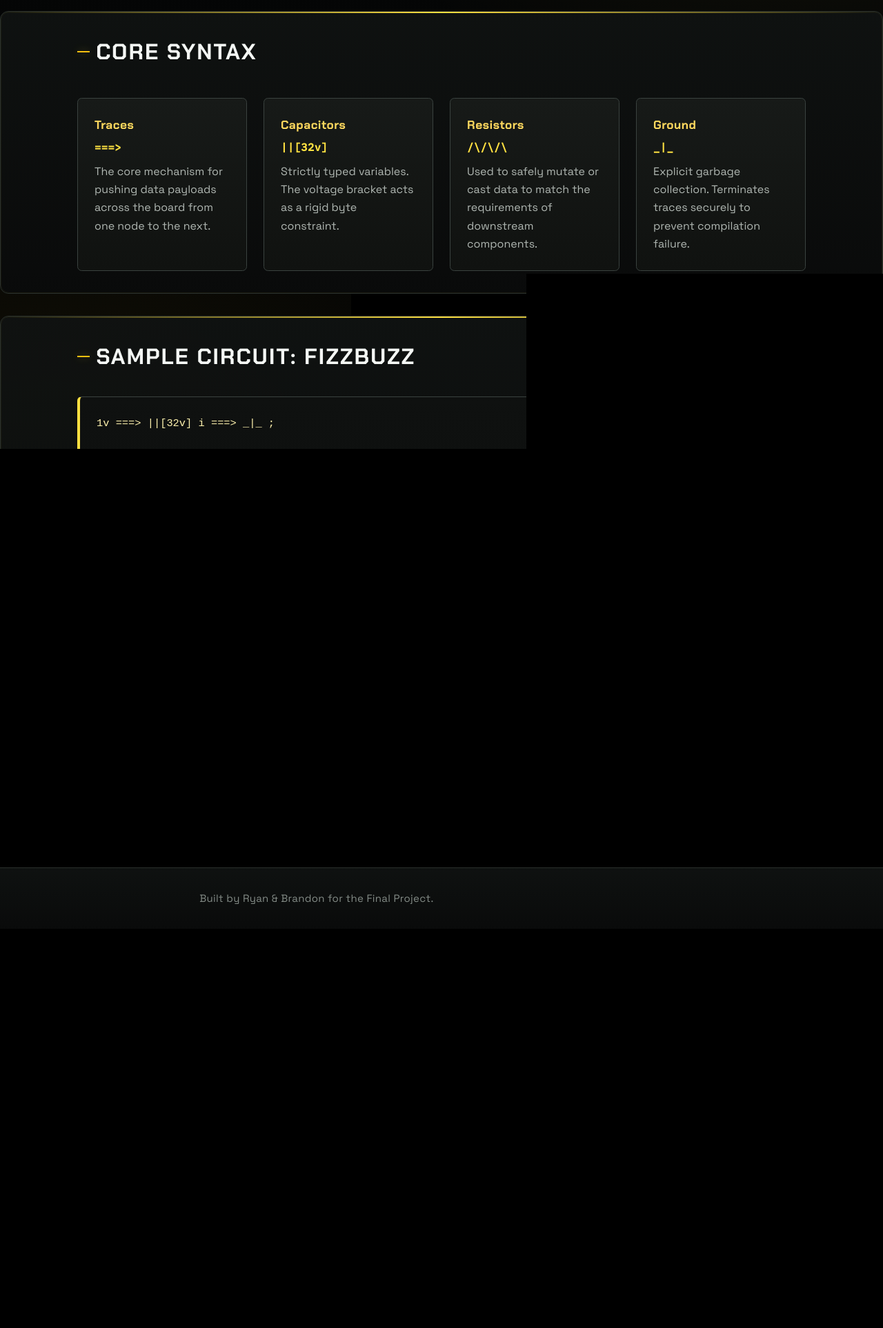
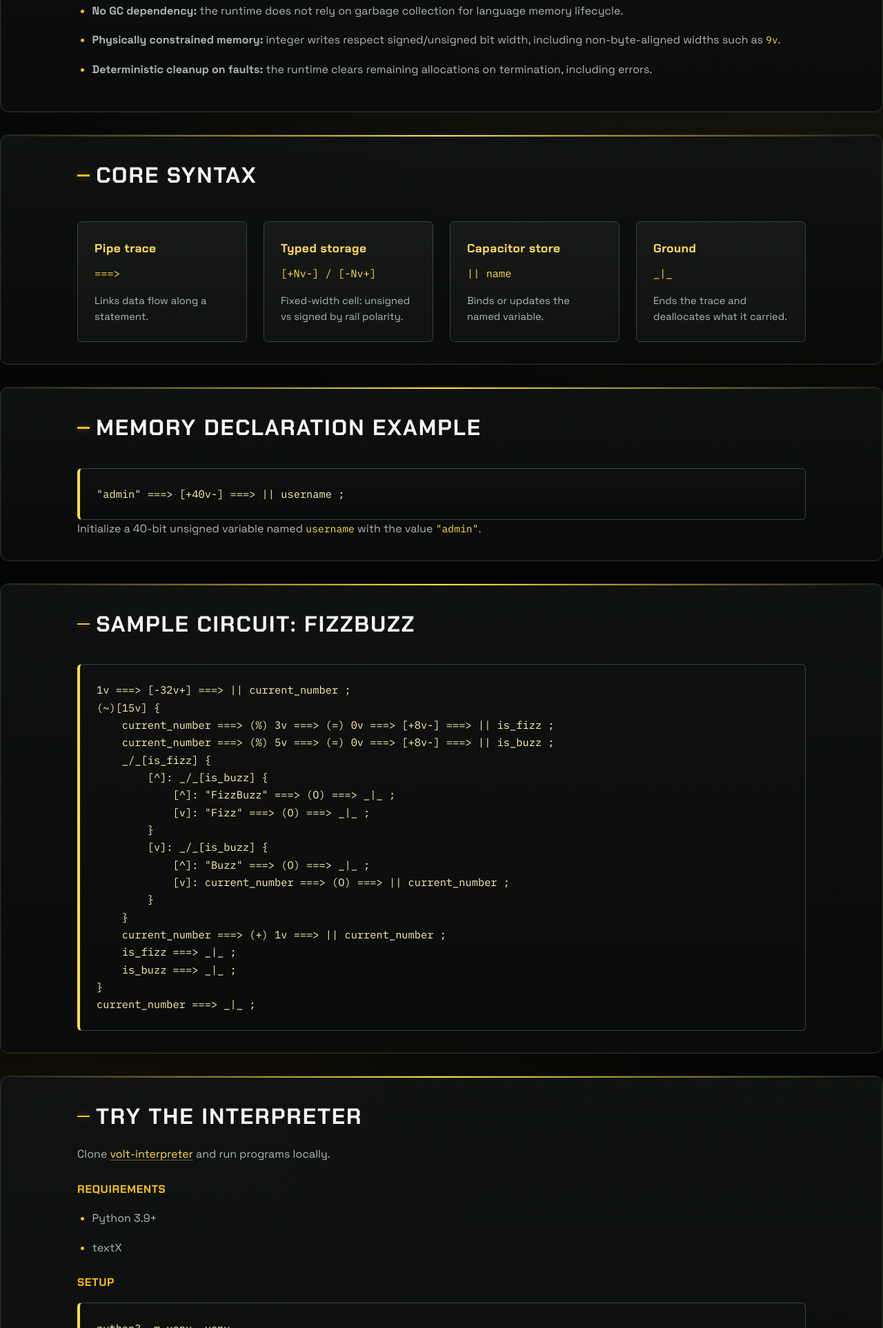
Before and after one commit to ryankkhalil19/volt-lang-site, a plain HTML site: page index.html in a window 1280 px wide. Shown: the part 874-2800 px from the top of the page at 69% size. Before the commit the page ends 2221 px from the top, so only its background shows below. Drawn offline with Linux system fonts and the light colour scheme.

Commit message:
Enhance index.html and README.md content; update CSS styles
Updated index.html to improve the description, restructured sections for clarity, and added detailed examples of the Volt programming language. Revised README.md to better reflect the project's purpose and contents. Enhanced CSS for improved code styling and layout consistency.

```diff
--- a/index.html
+++ b/index.html
@@ -3,6 +3,7 @@
 <head>
     <meta charset="UTF-8">
     <meta name="viewport" content="width=device-width, initial-scale=1.0">
+    <meta name="description" content="Volt: a strictly typed, schematic-inspired language with explicit memory lifecycle. Implementation and semantics match the TextX-based volt-interpreter on GitHub.">
     <title>Volt Programming Language</title>
     <link rel="stylesheet" href="style.css">
 </head>
@@ -16,74 +17,137 @@
             <h1>
                 <span class="hero-title-main">Volt</span>
             </h1>
-            <p>A strictly typed, schematic-based programming language.</p>
-            <a href="https://github.com/ryankkhalil19/volt-interpreter" class="btn">View on GitHub</a>
+            <p>A strictly typed, schematic-inspired programming language with explicit memory lifecycle control. Reference implementation: TextX grammar and interpreter in <a href="https://github.com/ryankkhalil19/volt-interpreter">volt-interpreter</a>.</p>
+            <a href="https://github.com/ryankkhalil19/volt-interpreter" class="btn">View interpreter on GitHub</a>
         </div>
     </header>
 
     <main class="site-main">
-        <section class="philosophy panel panel-section">
+        <section class="guarantees panel panel-section">
             <div class="container">
-                <h2>Purpose & Philosophy</h2>
-                <p>Volt replaces abstract control flow with physical hardware schematics. It forces developers to manage memory and execution paths explicitly through continuous traces. Designed for embedded systems and performance-dependent environments, Volt ensures memory safety by physically requiring all data to be routed to a terminal Ground component. If a trace is left open, the code simply will not compile.</p>
+                <h2>Core Guarantees</h2>
+                <ul class="doc-list">
+                    <li><strong>Explicit allocation/deallocation:</strong> variables are created only via voltage source through typed storage into <code>||</code> capacitor stores and released via <code>_|_</code> grounding.</li>
+                    <li><strong>Compile-time leak rejection:</strong> path-sensitive static analysis rejects programs where any allocated source survives termination on any control-flow path.</li>
+                    <li><strong>No GC dependency:</strong> the runtime does not rely on garbage collection for language memory lifecycle.</li>
+                    <li><strong>Physically constrained memory:</strong> integer writes respect signed/unsigned bit width, including non-byte-aligned widths such as <code>9v</code>.</li>
+                    <li><strong>Deterministic cleanup on faults:</strong> the runtime clears remaining allocations on termination, including errors.</li>
+                </ul>
             </div>
-    </section>
+        </section>
 
         <section class="syntax panel panel-section">
             <div class="container">
                 <h2>Core Syntax</h2>
                 <div class="grid">
                     <article class="card chip">
-                        <h3>Traces <code>===&gt;</code></h3>
-                        <p>The core mechanism for pushing data payloads across the board from one node to the next.</p>
+                        <h3>Pipe trace</h3>
+                        <div class="card-syntax"><code>===&gt;</code></div>
+                        <p class="card-desc">Links data flow along a statement.</p>
                     </article>
                     <article class="card chip">
-                        <h3>Capacitors <code>||[32v]</code></h3>
-                        <p>Strictly typed variables. The voltage bracket acts as a rigid byte constraint.</p>
+                        <h3>Typed storage</h3>
+                        <div class="card-syntax"><code>[+Nv-] / [-Nv+]</code></div>
+                        <p class="card-desc">Fixed-width cell: unsigned vs signed by rail polarity.</p>
                     </article>
                     <article class="card chip">
-                        <h3>Resistors <code>/\/\/\</code></h3>
-                        <p>Used to safely mutate or cast data to match the requirements of downstream components.</p>
+                        <h3>Capacitor store</h3>
+                        <div class="card-syntax"><code>|| name</code></div>
+                        <p class="card-desc">Binds or updates the named variable.</p>
                     </article>
                     <article class="card chip">
-                        <h3>Ground <code>_|_</code></h3>
-                        <p>Explicit garbage collection. Terminates traces securely to prevent compilation failure.</p>
+                        <h3>Ground</h3>
+                        <div class="card-syntax"><code>_|_</code></div>
+                        <p class="card-desc">Ends the trace and deallocates what it carried.</p>
                     </article>
                 </div>
             </div>
         </section>
 
+        <section class="snapshot panel panel-section">
+            <div class="container">
+                <h2>Memory Declaration Example</h2>
+                <div class="code-shell" role="region" aria-label="Volt memory declaration">
+                    <pre><code>"admin" ===&gt; [+40v-] ===&gt; || username ;</code></pre>
+                </div>
+                <p class="syntax-caption">Initialize a 40-bit unsigned variable named <code>username</code> with the value <code>"admin"</code>.</p>
+            </div>
+        </section>
+
         <section class="examples panel panel-section">
             <div class="container">
-                <h2>Sample Circuit: FizzBuzz</h2>
-                <div class="code-shell" role="region" aria-label="Volt sample code">
-                    <pre><code>1v ===&gt; ||[32v] i ===&gt; _|_ ;
-
-(~) [ 15v ] {
-    i ===&gt; ||[32v] tempFizz ===&gt; Mod 3v ===&gt; Eq 0v ===&gt; ||[8v] isFizz ===&gt; _|_ ;
-    i ===&gt; ||[32v] tempBuzz ===&gt; Mod 5v ===&gt; Eq 0v ===&gt; ||[8v] isBuzz ===&gt; _|_ ;
-
-    _/_[isFizz] {
-        HIGH: _/_[isBuzz] {
-            HIGH: "FizzBuzz" ===&gt; [=][PrintNode] ===&gt; _|_ ;
-            LOW:  "Fizz" ===&gt; [=][PrintNode] ===&gt; _|_ ;
+                <h2>Sample circuit: FizzBuzz</h2>
+                <div class="code-shell" role="region" aria-label="Volt FizzBuzz sample">
+                    <pre><code>1v ===&gt; [-32v+] ===&gt; || current_number ;
+(~)[15v] {
+    current_number ===&gt; (%) 3v ===&gt; (=) 0v ===&gt; [+8v-] ===&gt; || is_fizz ;
+    current_number ===&gt; (%) 5v ===&gt; (=) 0v ===&gt; [+8v-] ===&gt; || is_buzz ;
+    _/_[is_fizz] {
+        [^]: _/_[is_buzz] {
+            [^]: "FizzBuzz" ===&gt; (O) ===&gt; _|_ ;
+            [v]: "Fizz" ===&gt; (O) ===&gt; _|_ ;
         }
-        LOW: _/_[isBuzz] {
-            HIGH: "Buzz" ===&gt; [=][PrintNode] ===&gt; _|_ ;
-            LOW:  i ===&gt; [=][PrintNode] ===&gt; _|_ ;
+        [v]: _/_[is_buzz] {
+            [^]: "Buzz" ===&gt; (O) ===&gt; _|_ ;
+            [v]: current_number ===&gt; (O) ===&gt; || current_number ;
         }
     }
+    current_number ===&gt; (+) 1v ===&gt; || current_number ;
+    is_fizz ===&gt; _|_ ;
+    is_buzz ===&gt; _|_ ;
+}
+current_number ===&gt; _|_ ;</code></pre>
+                </div>
+            </div>
+        </section>
 
-    i ===&gt; Add 1v ===&gt; i ===&gt; _|_ ;
-}</code></pre>
+        <section class="quickstart panel panel-section">
+            <div class="container">
+                <h2>Try the interpreter</h2>
+                <p class="section-lead">Clone <a href="https://github.com/ryankkhalil19/volt-interpreter">volt-interpreter</a> and run programs locally.</p>
+
+                <h3 class="subsection-title">Requirements</h3>
+                <ul class="doc-list">
+                    <li>Python 3.9+</li>
+                    <li>textX</li>
+                </ul>
+
+                <h3 class="subsection-title">Setup</h3>
+                <div class="code-shell" role="region" aria-label="Interpreter setup commands">
+                    <pre><code>python3 -m venv .venv
+source .venv/bin/activate
+pip install --upgrade pip
+pip install textX</code></pre>
                 </div>
+
+                <h3 class="subsection-title">Run a program</h3>
+                <p>From the interpreter repo root:</p>
+                <div class="code-shell" role="region" aria-label="Run Volt program">
+                    <pre><code>cd interpreter
+python3 interpreter.py ../sample_programs/hello_world.volt</code></pre>
+                </div>
+
+                <h3 class="subsection-title">Run all tests</h3>
+                <div class="code-shell" role="region" aria-label="Run tests">
+                    <pre><code>./run_tests.sh</code></pre>
+                </div>
+
+                <h3 class="subsection-title">Repository layout</h3>
+                <ul class="doc-list doc-list--compact">
+                    <li><code>interpreter/volt.tx</code> — grammar</li>
+                    <li><code>interpreter/interpreter.py</code> — execution engine + static analysis</li>
+                    <li><code>sample_programs/</code> — example Volt programs</li>
+                    <li><code>tests/test_engine.py</code> — regression and edge cases (authoritative expected behavior)</li>
+                    <li><code>run_tests.sh</code> — one-command test runner</li>
+                </ul>
+
             </div>
         </section>
     </main>
 
     <footer class="panel panel-footer">
         <div class="container">
-            <p>Built by Ryan & Brandon for the Final Project.</p>
+            <p>Built by Ryan &amp; Brandon for the Final Project.</p>
         </div>
     </footer>
 </body>
--- a/style.css
+++ b/style.css
@@ -126,6 +126,18 @@ p {
     color: var(--text-mid);
 }
 
+/* Inline code: token emphasis. Block snippets use pre’s color via pre code inherit. */
+code {
+    font-family: "IBM Plex Mono", "SFMono-Regular", Menlo, monospace;
+    font-size: 0.92em;
+    color: var(--signal-primary);
+}
+
+pre code {
+    font-size: inherit;
+    color: inherit;
+}
+
 .panel {
     border: 1px solid var(--line-subtle);
     background: linear-gradient(180deg, rgba(16, 19, 18, 0.92), rgba(10, 11, 11, 0.95));
@@ -196,6 +208,80 @@ p {
 .hero p {
     margin: 0 auto var(--space-4);
     font-size: clamp(1.03rem, 1.45vw, 1.22rem);
+}
+
+.hero p a {
+    color: var(--signal-hot);
+    text-decoration: underline;
+    text-decoration-color: rgba(255, 217, 94, 0.45);
+    text-underline-offset: 0.2em;
+}
+
+.hero p a:hover {
+    color: var(--signal-primary);
+}
+
+.section-lead {
+    margin-bottom: var(--space-2);
+    max-width: 72ch;
+}
+
+.subsection-title {
+    margin-top: var(--space-3);
+    margin-bottom: var(--space-1);
+    font-family: "Chakra Petch", "Space Grotesk", sans-serif;
+    font-size: 1rem;
+    letter-spacing: 0.04em;
+    text-transform: uppercase;
+    color: var(--signal-secondary);
+}
+
+.doc-list {
+    margin-top: var(--space-2);
+    padding-left: 1.35rem;
+    color: var(--text-mid);
+}
+
+.doc-list li {
+    margin-bottom: var(--space-2);
+}
+
+.doc-list li::marker {
+    color: var(--signal-secondary);
+}
+
+.doc-list code {
+    font-size: 0.9em;
+}
+
+.doc-list--compact li {
+    margin-bottom: var(--space-1);
+}
+
+.snapshot p,
+.examples p {
+    max-width: 72ch;
+}
+
+.panel-section .container a:not(.btn) {
+    color: var(--signal-hot);
+    text-decoration: underline;
+    text-decoration-color: rgba(255, 217, 94, 0.4);
+    text-underline-offset: 0.18em;
+}
+
+.panel-section .container a:not(.btn):hover {
+    color: var(--signal-primary);
+}
+
+.panel-footer a {
+    color: var(--signal-secondary);
+    text-decoration: underline;
+    text-underline-offset: 0.18em;
+}
+
+.panel-footer a:hover {
+    color: var(--signal-primary);
 }
 
 .btn {
@@ -286,7 +372,7 @@ p {
 
 .card {
     position: relative;
-    min-height: 190px;
+    min-height: 148px;
     padding: var(--space-3);
     border: 1px solid var(--line-strong);
     border-radius: var(--radius-sm);
@@ -309,12 +395,21 @@ p {
     color: var(--signal-hot);
 }
 
-.card code {
+.card-syntax {
+    margin-top: 0.35rem;
+}
+
+.card-syntax code {
     display: block;
-    margin-top: 0.35rem;
-    color: var(--signal-primary);
-    font-family: "IBM Plex Mono", "SFMono-Regular", Menlo, monospace;
     font-size: 0.96rem;
+}
+
+.card-desc {
+    margin-top: var(--space-2);
+    font-size: 0.92rem;
+    color: var(--text-mid);
+    line-height: 1.55;
+    max-width: none;
 }
 
 .card:hover {
```
Also changed, not shown: 1 other file.
